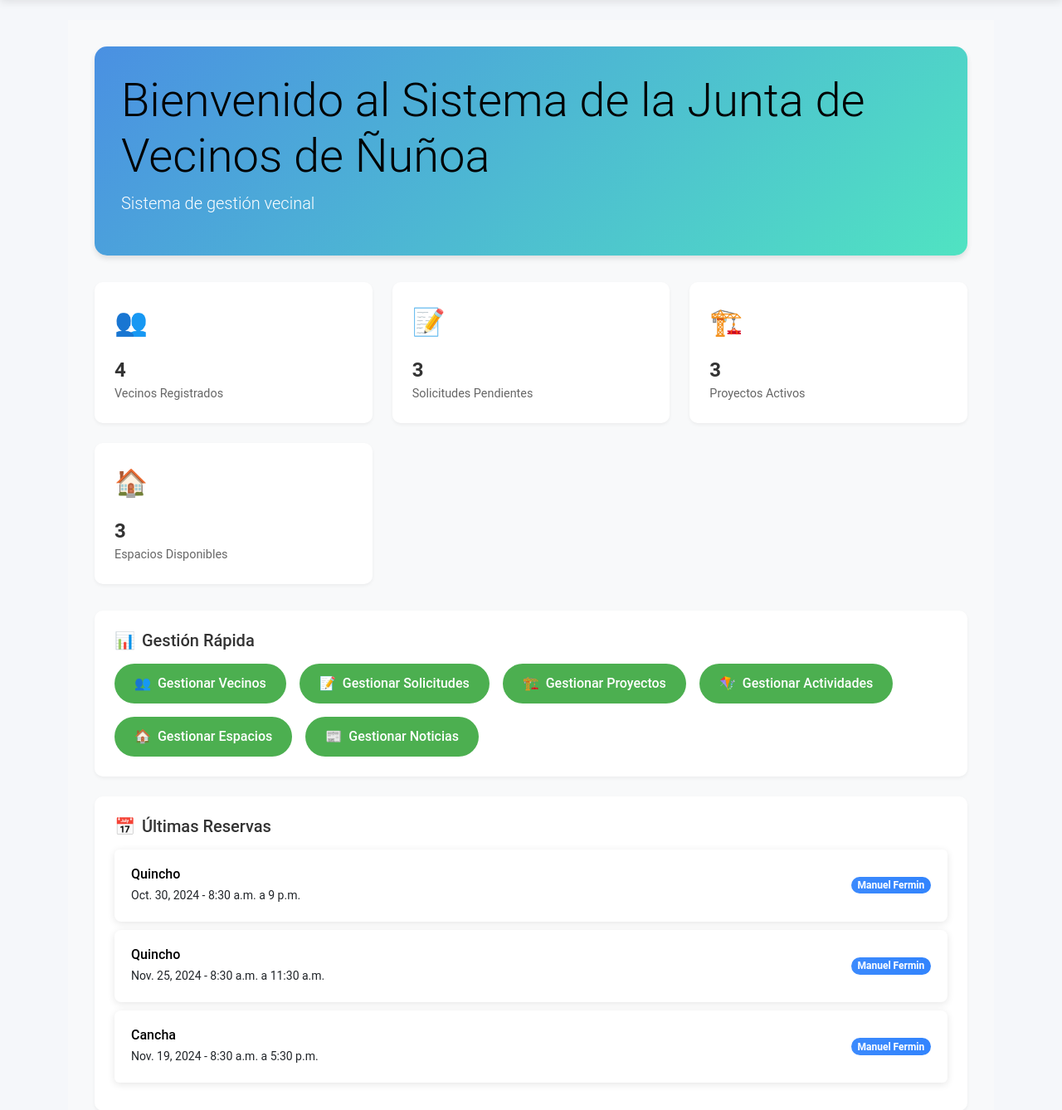
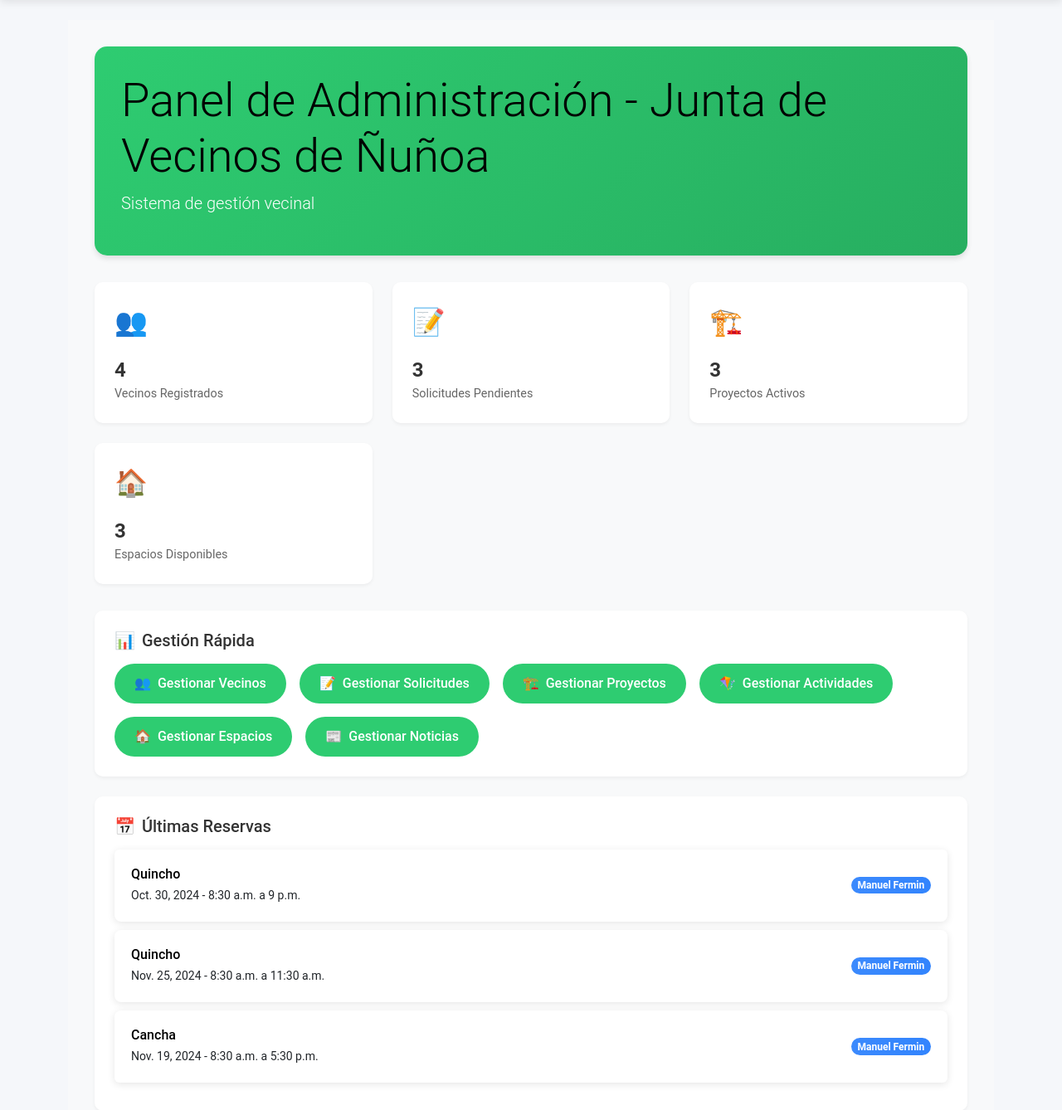
Before and after one commit to VicxNF/Junta-Vecinos, a Django app: page /inicio/ in a window 1280 px wide. Shown: the part 66-1404 px from the top of the page at 83% size. Run offline with Django 5.2, Linux system fonts and the light colour scheme; a user stored in the database is signed in; data comes from the database, SQL or seed files in the repository; both versions use the stored data as it was after the commit; some libraries are stand-ins or nearby versions.

Commit message:
Frontend 2.0

```diff
--- a/Fase 2/Evidencias Proyecto/Proyecto/gestion_vecinal/settings.py
+++ b/Fase 2/Evidencias Proyecto/Proyecto/gestion_vecinal/settings.py
@@ -144,6 +144,7 @@ EMAIL_HOST_USER = 'contacto.redvecinal@gmail.com'
 EMAIL_HOST_PASSWORD = 'wdbx ijhj nxwi wkke'
 DEFAULT_FROM_EMAIL = 'contacto.redvecinal@gmail.com'
 SITE_URL = 'http://localhost:8000'  # Cambia esto por la URL de tu sitio
+DOMAIN = 'http://127.0.0.1:8000'
 
 SESSION_ENGINE = 'django.contrib.sessions.backends.db'
 
--- a/Fase 2/Evidencias Proyecto/Proyecto/junta_vecinos/models.py
+++ b/Fase 2/Evidencias Proyecto/Proyecto/junta_vecinos/models.py
@@ -3,6 +3,7 @@ from django.contrib.auth.models import User
 from decimal import Decimal
 from django.utils import timezone
 from datetime import timedelta
+import uuid
 
 class AdministradorComuna(models.Model):
     COMUNA_CHOICES = [
@@ -16,6 +17,15 @@ class AdministradorComuna(models.Model):
 
     def __str__(self):
         return f"Administrador de {self.get_comuna_display()}"
+
+class TokenRegistro(models.Model):
+    user = models.OneToOneField(User, on_delete=models.CASCADE)
+    token = models.UUIDField(default=uuid.uuid4, unique=True)
+    created_at = models.DateTimeField(auto_now_add=True)
+    expires_at = models.DateTimeField()
+
+    def is_valid(self):
+        return not self.expires_at < timezone.now()
 
 class LoginAttempt(models.Model):
     user = models.ForeignKey(User, on_delete=models.CASCADE)
--- a/Fase 2/Evidencias Proyecto/Proyecto/junta_vecinos/templates/junta_vecinos/index.html
+++ b/Fase 2/Evidencias Proyecto/Proyecto/junta_vecinos/templates/junta_vecinos/index.html
@@ -6,6 +6,20 @@
 
 {% block content %}
 <style>
+    :root {
+        /* Variables para vecinos (azul) */
+        --vecino-gradient-start: #4a90e2;
+        --vecino-gradient-end: #50e3c2;
+        --vecino-primary: #4a90e2;
+        --vecino-primary-hover: #357abd;
+
+        /* Variables para administrador (verde) */
+        --admin-gradient-start: #2ecc71;
+        --admin-gradient-end: #27ae60;
+        --admin-primary: #2ecc71;
+        --admin-primary-hover: #27ae60;
+    }
+
     /* Estilos generales */
     .dashboard-container {
         padding: 2rem;
@@ -13,8 +27,9 @@
         min-height: 100vh;
     }
 
-    .welcome-section {
-        background: linear-gradient(135deg, #4a90e2, #50e3c2);
+    /* Estilos específicos para vecinos */
+    .vecino-theme .welcome-section {
+        background: linear-gradient(135deg, var(--vecino-gradient-start), var(--vecino-gradient-end));
         color: white;
         padding: 2rem;
         border-radius: 15px;
@@ -22,6 +37,43 @@
         box-shadow: 0 4px 6px rgba(0, 0, 0, 0.1);
     }
 
+    .vecino-theme .custom-btn {
+        background: var(--vecino-primary);
+        color: white;
+    }
+
+    .vecino-theme .custom-btn:hover {
+        background: var(--vecino-primary-hover);
+    }
+
+    .vecino-theme .stat-icon {
+        color: var(--vecino-primary);
+    }
+
+    /* Estilos específicos para administrador */
+    .admin-theme .welcome-section {
+        background: linear-gradient(135deg, var(--admin-gradient-start), var(--admin-gradient-end));
+        color: white;
+        padding: 2rem;
+        border-radius: 15px;
+        margin-bottom: 2rem;
+        box-shadow: 0 4px 6px rgba(0, 0, 0, 0.1);
+    }
+
+    .admin-theme .custom-btn {
+        background: var(--admin-primary);
+        color: white;
+    }
+
+    .admin-theme .custom-btn:hover {
+        background: var(--admin-primary-hover);
+    }
+
+    .admin-theme .stat-icon {
+        color: var(--admin-primary);
+    }
+
+    /* Resto de los estilos originales... */
     .stats-grid {
         display: grid;
         grid-template-columns: repeat(auto-fit, minmax(250px, 1fr));
@@ -196,9 +248,15 @@
     }
 </style>
 
-<div class="dashboard-container">
+<div class="dashboard-container {% if user.is_superuser %}admin-theme{% else %}vecino-theme{% endif %}">
     <div class="welcome-section fade-in">
-        <h1 class="display-4">Bienvenido al Sistema de la Junta de Vecinos de {{ comuna }}</h1>
+        <h1 class="display-4">
+            {% if user.is_superuser %}
+                Panel de Administración - Junta de Vecinos de {{ comuna }}
+            {% else %}
+                Bienvenido a la Junta de Vecinos de {{ comuna }}
+            {% endif %}
+        </h1>
         <p class="lead">Sistema de gestión vecinal</p>
     </div>
 
--- a/Fase 2/Evidencias Proyecto/Proyecto/junta_vecinos/templates/junta_vecinos/login.html
+++ b/Fase 2/Evidencias Proyecto/Proyecto/junta_vecinos/templates/junta_vecinos/login.html
@@ -62,6 +62,9 @@
                         <div class="text-center mt-3">
                             <a href="{% url 'solicitar_reestablecer_contrasena' %}">¿Olvidaste tu contraseña?</a>
                         </div>
+                        <div class="text-center mt-3">
+                            <a href="{% url 'registro_vecino' %}">¿Eres nuevo? Registrate</a>
+                        </div>
                     </form>
                 </div>
             </div>
--- a/Fase 2/Evidencias Proyecto/Proyecto/junta_vecinos/urls.py
+++ b/Fase 2/Evidencias Proyecto/Proyecto/junta_vecinos/urls.py
@@ -8,6 +8,7 @@ urlpatterns = [
     path('inicio/', views.index, name='index'),
     path('vecinos/', views.lista_vecinos, name='lista_vecinos'),
     path('registro/', views.registro_vecino, name='registro_vecino'),
+    path('confirmar-registro/<uuid:token>/', views.confirmar_registro, name='confirmar_registro'),
     path('login/', views.user_login, name='login'),
     path('logout/', views.user_logout, name='logout'),
     path('reestablecer-contrasena/', views.solicitar_reestablecer_contrasena, name='solicitar_reestablecer_contrasena'),
--- a/Fase 2/Evidencias Proyecto/Proyecto/junta_vecinos/views.py
+++ b/Fase 2/Evidencias Proyecto/Proyecto/junta_vecinos/views.py
@@ -121,6 +121,17 @@ def generar_username_unico(base_username):
         n += 1
     return username
 
+def enviar_correo_confirmacion(user, token):
+    confirmacion_url = settings.DOMAIN + reverse('confirmar_registro', kwargs={'token': token})
+
+    send_mail(
+        'Confirme su registro',
+        f'Por favor, confirme su registro haciendo click en el siguiente enlace: {confirmacion_url}',
+        settings.DEFAULT_FROM_EMAIL,
+        [user.email],
+        fail_silently=False,
+    )
+
 @user_passes_test(is_admin)
 @login_required
 def lista_vecinos(request):
@@ -133,11 +144,40 @@ def registro_vecino(request):
         form = RegistroVecinoForm(request.POST)
         if form.is_valid():
             vecino = form.save()
-            messages.success(request, 'Su solicitud de registro ha sido enviada y está pendiente de aprobación.')
+
+            # Enviar correo de confirmación
+            token = TokenRegistro.objects.get(user=vecino.user).token
+            enviar_correo_confirmacion(vecino.user, token)
+
+            messages.success(request, 'Por favor, revise su correo para confirmar su registro.')
             return redirect('login')
     else:
         form = RegistroVecinoForm()
     return render(request, 'junta_vecinos/registro.html', {'form': form})
+
+def confirmar_registro(request, token):
+    try:
+        token_registro = TokenRegistro.objects.get(token=token)
+
+        # Verificar si el token está expirado
+        if not token_registro.is_valid():
+            messages.error(request, 'El enlace de confirmación ha expirado.')
+            return redirect('login')
+
+        # Activar usuario
+        user = token_registro.user
+        user.is_active = True
+        user.save()
+
+        # Eliminar el token
+        token_registro.delete()
+
+        messages.success(request, 'Su cuenta ha sido activada exitosamente. Puede iniciar sesión.')
+        return redirect('login')
+
+    except TokenRegistro.DoesNotExist:
+        messages.error(request, 'Token de registro inválido.')
+        return redirect('login')
 
 def user_login(request):
     if request.method == "POST":
```
Also changed, not shown: Fase 2/Evidencias Proyecto/Proyecto/junta_vecinos/forms.py (+8 -6 lines), Fase 2/Evidencias Proyecto/Proyecto/db.sqlite3, Fase 2/Evidencias Proyecto/Proyecto/junta_vecinos/migrations/0023_tokenregistro.py (added).
